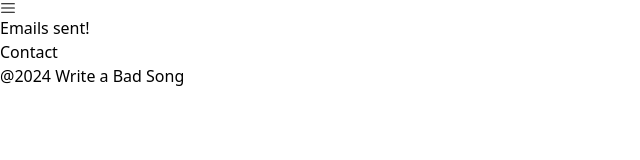
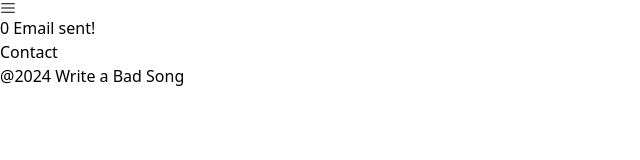
Before and after one commit to leerobertdyer/wabsv2, a React (Vite) app: page /send-email in a window 1280 px wide. Shown: the top 160 px of the page, without its empty margins (0-640 px from the left). Built offline with nearby package versions, Linux system fonts and the light colour scheme; no server answers; the database is empty.

Commit message:
basic setup

```diff
--- a/src/Components/EmailNotification/EmailNotification.tsx
+++ b/src/Components/EmailNotification/EmailNotification.tsx
@@ -6,13 +6,11 @@ export default function EmailNotification() {
 
     useEffect(() => {
     async function getSubscribers() {
-        const { data } = await supabase.from('profiles').select('user_id').eq('monthly_reminder', true)
+        const { data } = await supabase.from('users').select('email').eq('monthly_reminder', true)
         if (data) {
-            const user1 = await supabase.from('auth.users').select('email').eq('id', data[0].user_id)
-            console.log(user1)
             console.log(data)
-            console.log(emails)
-            setEmails([])
+            const nextEmails = data.map((user: {email: string}) => user.email)
+            setEmails(nextEmails)
         }
     }
     getSubscribers()
@@ -20,7 +18,7 @@ export default function EmailNotification() {
 
   return (
     <div>
-      <h1>Emails sent!</h1>
+      <h1>{emails.length} {emails.length > 1 ? 'Emails' : "Email"} sent!</h1>
     </div>
   );
 }
```
